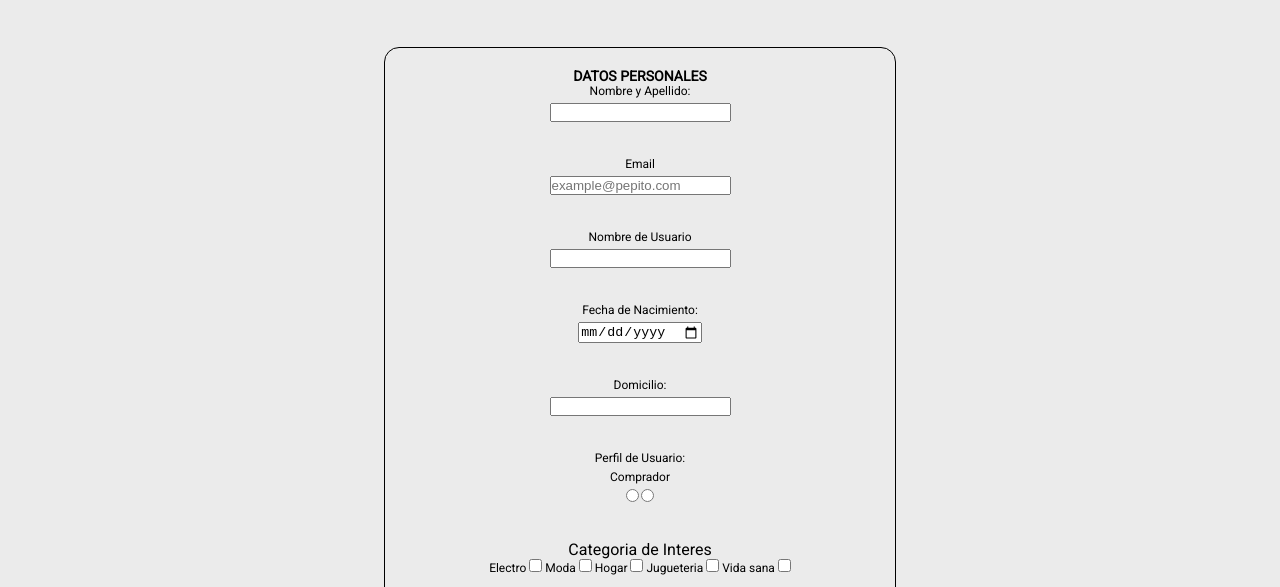
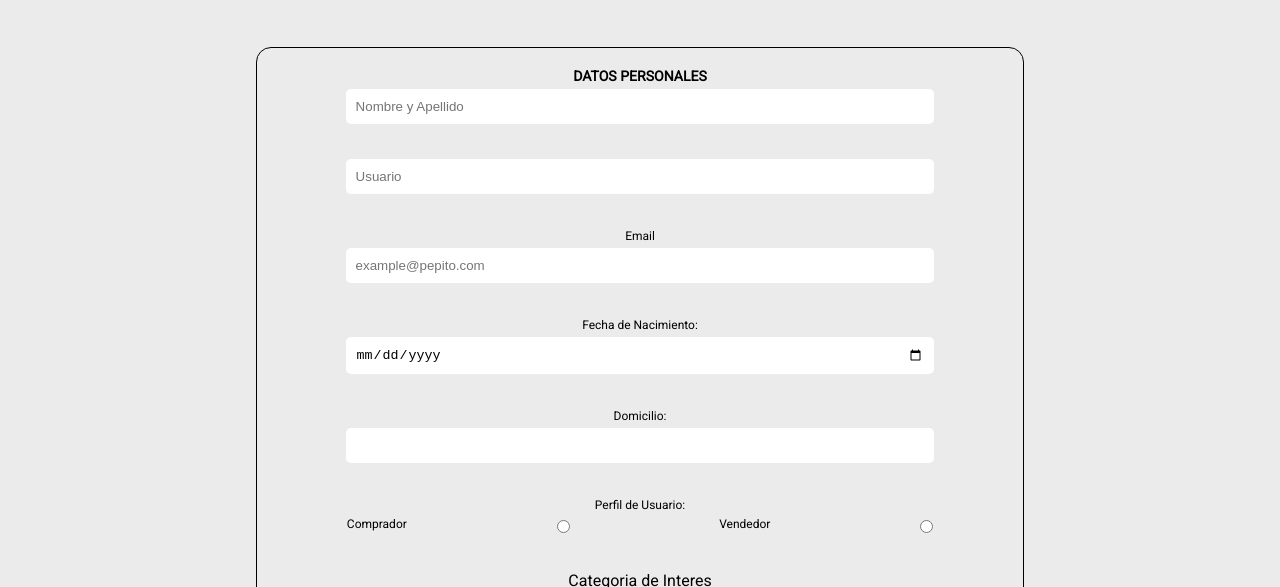
Before and after one commit to marixxa/clase17, a website: page views/register.html in a window 1280 px wide. Shown: the part 170-757 px from the top of the page. Drawn offline with Linux system fonts and the light colour scheme.

Commit message:
modificando formulario registro

```diff
--- a/public/css/style.css
+++ b/public/css/style.css
@@ -138,7 +138,13 @@ main section article i{
     border-radius: 15px;
     border: 1px solid black;
     margin: 0 auto;
-    width: 40%;
+    width: 60%;
+}
+/*dando estilo al input de los form*/
+.input-form{
+padding: 10px;
+border-radius: 5px;
+border: none;
 }
 .box-form{
 
@@ -250,14 +256,9 @@ main section article i{
         display: flex;
         flex-wrap: nowrap;
         align-items: center;
+    }
 
-    }
-    /*.producto{
-        display: flex;
-        align-content: center;
-    }*/
     .manito{
-
         margin-left: 0;
         justify-content: center;
     }
@@ -304,9 +305,32 @@ main section article i{
     .menu a{
         color: black;
     }
+    .menu a:hover{
+        color: #0022AA;
+    }
+
+    /*registro*/
+    .input-form{
+        padding: 10px;
+        border-radius: 5px;
+        border: none;
+        width: 80%;
+
+    }
+    .perfil-usuario{
+        display: flex;
+        justify-content: space-around;
+
+    }
+    .categorias{
+        display: flex;
+        flex-direction: column;
+    }
+
+
+
 
 }
-
 @media (min-width:1281px){
     /*desktop*/
     .box-descripcion-productos:hover .nombre-producto{
@@ -331,4 +355,5 @@ main section article i{
         display: flex;
         flex-wrap: wrap;
     }
+
 }
--- a/views/register.html
+++ b/views/register.html
@@ -60,34 +60,41 @@
         <h3> DATOS PERSONALES</h3>
 
         <div class="elementos-form">
-            <label for="nombre"> Nombre y Apellido: </label>
-            <input type="text" name="nombre">
-        </div>
-        <div class="elementos-form">
-            <label for="email"> Email </label>
-            <input type="email" name="email" placeholder="example@pepito.com">
+            <label for="nombre"> </label>
+            <input type="text" name="nombre" placeholder="Nombre y Apellido" class="input-form">
         </div>
 
         <div class="elementos-form">
-            <label for="nombre-usuario"> Nombre de Usuario </label>
-            <input type="text" name="nombre-usuario">
+            <label for="nombre-usuario"></label>
+            <input type="text" name="nombre-usuario" placeholder="Usuario" class="input-form">
         </div>
 
         <div class="elementos-form">
+            <label for="email"> Email </label>
+            <input type="email" name="email" placeholder="example@pepito.com" class="input-form">
+        </div>
+
+
+
+        <div class="elementos-form">
             <label for="nombre"> Fecha de Nacimiento: </label>
-            <input type="date" name="fecha">
+            <input type="date" name="fecha" class="input-form">
         </div>
 
         <div class="elementos-form">
             <label for="domicilio"> Domicilio: </label>
-            <input type="text" name="domicilio">
+            <input type="text" name="domicilio"class="input-form">
         </div>
 
         <div class="elementos-form">
             <label for="consulta"> Perfil de Usuario: </label>
-            <label for="consulta">Comprador</label>
-            <input type="radio" name="respuesta" id="consulta">
-            <input type="radio" name="respuesta" id="consulta">
+
+            <div class="perfil-usuario">
+                <label for="consulta">Comprador</label>
+                <input type="radio" name="respuesta" id="consulta">
+                <label for="consulta">Vendedor</label>
+                <input type="radio" name="respuesta" id="consulta">
+            </div>
         </div>
 
 
@@ -113,12 +120,12 @@
 
         <div class="elementos-form">
             <label for="password"> Contraseña </label>
-            <input type="password" name="contraseña" >
+            <input type="password" name="contraseña" class="input-form" >
         </div>
 
         <div class="elementos-form">
-            <label for="password">  Confirmar Contraseña </label>
-            <input type="password" name="contraseña" >
+            <label for="password"> </label>
+            <input type="password" name="contraseña" class="input-form" placeholder="Confirmar Contraseña" >
         </div>
 
         <button type="submit"> Enviar </button>
```
